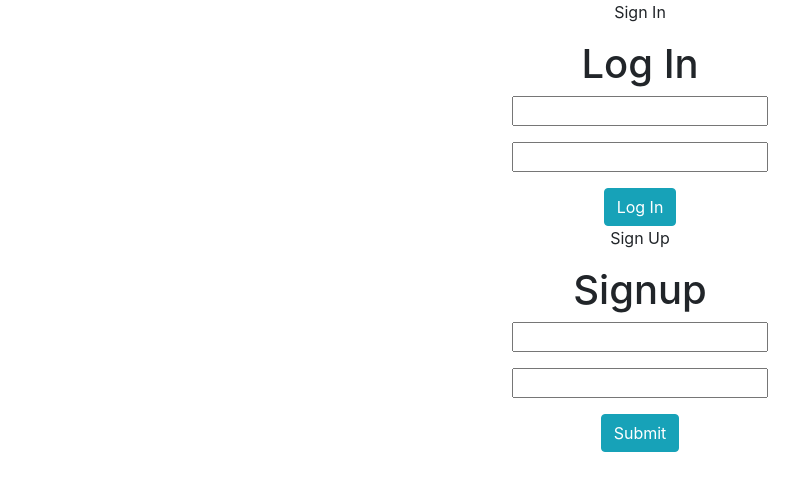
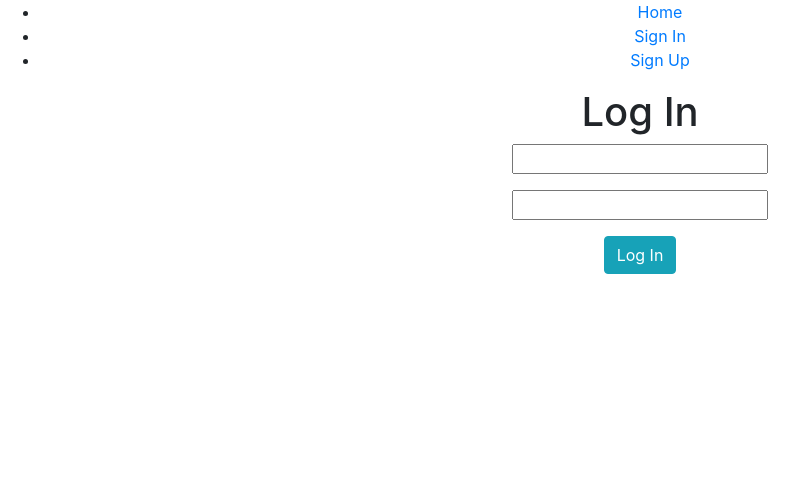
Before and after one commit to chris-baird/tutor-app, a React (Create React App) app in the folder client/: page /signin in a window 1280 px wide. Shown: the top 490 px of the page, without its empty margins (0-808 px from the left). Built offline with nearby package versions, Linux system fonts and the light colour scheme; no server answers.

Commit message:
Login redirect to dashboard complete

```diff
--- a/client/package.json
+++ b/client/package.json
@@ -9,6 +9,7 @@
     "formik": "^1.5.8",
     "react": "^16.10.2",
     "react-dom": "^16.10.2",
+    "react-router-dom": "^5.1.2",
     "react-scripts": "3.2.0"
   },
   "scripts": {
--- a/client/src/App.js
+++ b/client/src/App.js
@@ -3,6 +3,13 @@ import logo from './logo.svg';
 import './App.css';
 import 'bootstrap/dist/css/bootstrap.min.css';
 import axios from 'axios';
+import {
+  BrowserRouter as Router,
+  Switch,
+  Route,
+  Link,
+  Redirect
+} from 'react-router-dom';
 import LoginForm from './components/loginForm/LoginForm';
 import SignupForm from './components/signupForm/SignupForm';
 
@@ -13,7 +20,7 @@ class App extends React.Component {
       loggedIn: false,
       message: ''
     };
-    this.handleLogIn = this.handleLogIn.bind(this);
+    this.handleLogedIn = this.handleLogedIn.bind(this);
     this.handleSignUp = this.handleSignUp.bind(this);
     this.handleGetInfo = this.handleGetInfo.bind(this);
     this.handleLogOut = this.handleLogOut.bind(this);
@@ -22,22 +29,9 @@ class App extends React.Component {
   componentDidMount() {
     this.handleLogOut();
   }
-  handleLogIn(email, password) {
-    axios
-      .post('/api/login', {
-        email: email,
-        password: password
-      })
-      .then(res => {
-        console.log(res.data);
-        if (res.data) {
-          this.setState({ loggedIn: true });
-        }
-        if (!res.data) this.setState({ message: 'Invalid email or password' });
-      })
-      .catch(err => {
-        if (err) this.setState({ message: 'Invalid email or password' });
-      });
+
+  handleLogedIn() {
+    this.setState({ loggedIn: true });
   }
 
   handleSignUp(email, password) {
@@ -74,6 +68,50 @@ class App extends React.Component {
   render() {
     return (
       <div className="App">
+        <Router>
+          <div>
+            <nav>
+              <ul>
+                <li>
+                  <Link to="/">Home</Link>
+                </li>
+                <li>
+                  <Link to="/signin">Sign In</Link>
+                </li>
+                <li>
+                  <Link to="/signup">Sign Up</Link>
+                </li>
+              </ul>
+            </nav>
+
+            {/* A <Switch> looks through its children <Route>s and
+            renders the first one that matches the current URL. */}
+            <Switch>
+              <Route path="/dashboard">
+                {this.state.loggedIn ? (
+                  <h1>dashboard</h1>
+                ) : (
+                  <Redirect
+                    to={{
+                      pathname: '/signin'
+                    }}
+                  />
+                )}
+              </Route>
+              <Route path="/signin">
+                <LoginForm handleLogedIn={this.handleLogedIn} />
+              </Route>
+              <Route path="/signup">
+                <SignupForm handleSignUp={this.handleSignUp} />
+              </Route>
+              <Route path="/">
+                <h1>Home</h1>
+              </Route>
+            </Switch>
+          </div>
+        </Router>
+
+        {/*
         {this.state.loggedIn ? (
           <h1>You are logged in</h1>
         ) : (
@@ -86,10 +124,7 @@ class App extends React.Component {
             <p>Sign Up</p>
             <SignupForm handleSignUp={this.handleSignUp} />
           </div>
-        )}
-        {/* <button onClick={this.handleLogIn}>Log In</button>
-        <button onClick={this.handleLogOut}>Log Out</button>
-        <button onClick={this.handleGetInfo}>Get info</button> */}
+        )} */}
       </div>
     );
   }
--- a/client/src/components/loginForm/LoginForm.js
+++ b/client/src/components/loginForm/LoginForm.js
@@ -1,4 +1,6 @@
 import React, { Component } from 'react';
+import { withRouter } from 'react-router-dom';
+import axios from 'axios';
 import { Formik, Form, Field, ErrorMessage } from 'formik';
 import * as Yup from 'yup';
 
@@ -12,14 +14,37 @@ const LogInSchema = Yup.object().shape({
 class LoginForm extends Component {
   constructor(props) {
     super(props);
-    this.state = {};
+    this.state = {
+      message: ''
+    };
+    this.handleLogIn = this.handleLogIn.bind(this);
+  }
+
+  handleLogIn({ email, password }) {
+    console.log(email, password);
+    axios
+      .post('/api/login', {
+        email: email,
+        password: password
+      })
+      .then(res => {
+        console.log(res.data);
+        if (res.data) {
+          this.props.handleLogedIn();
+          this.props.history.push('/dashboard');
+        }
+        if (!res.data) this.setState({ message: 'Invalid email or password' });
+      })
+      .catch(err => {
+        if (err) this.setState({ message: 'Invalid email or password' });
+      });
   }
 
   render() {
     return (
       <div>
         <h1>Log In</h1>
-        {this.props.message ? <small>Invalid Email Or Password</small> : null}
+        {this.state.message ? <small>Invalid Email Or Password</small> : null}
         <Formik
           validateOnChange={false}
           validateOnBlur={true}
@@ -29,7 +54,7 @@ class LoginForm extends Component {
           }}
           validationSchema={LogInSchema}
           onSubmit={values => {
-            this.props.handleLogIn(values.email, values.password);
+            this.handleLogIn(values);
           }}
         >
           {() => (
@@ -112,4 +137,4 @@ class LoginForm extends Component {
 //   }
 // }
 
-export default LoginForm;
+export default withRouter(LoginForm);
```
Also changed, not shown: 1 other file (tests, documents, lock files or other folders).
